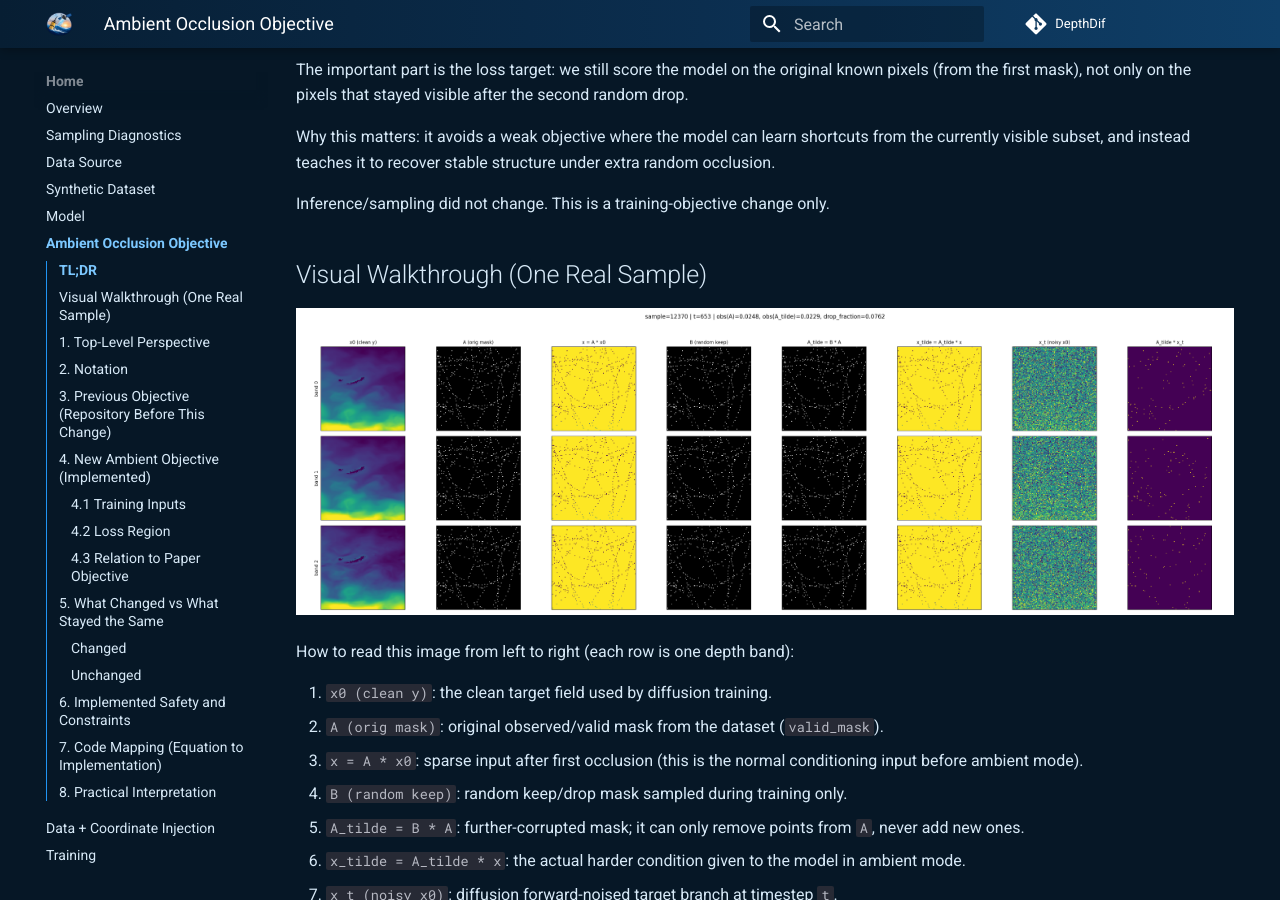
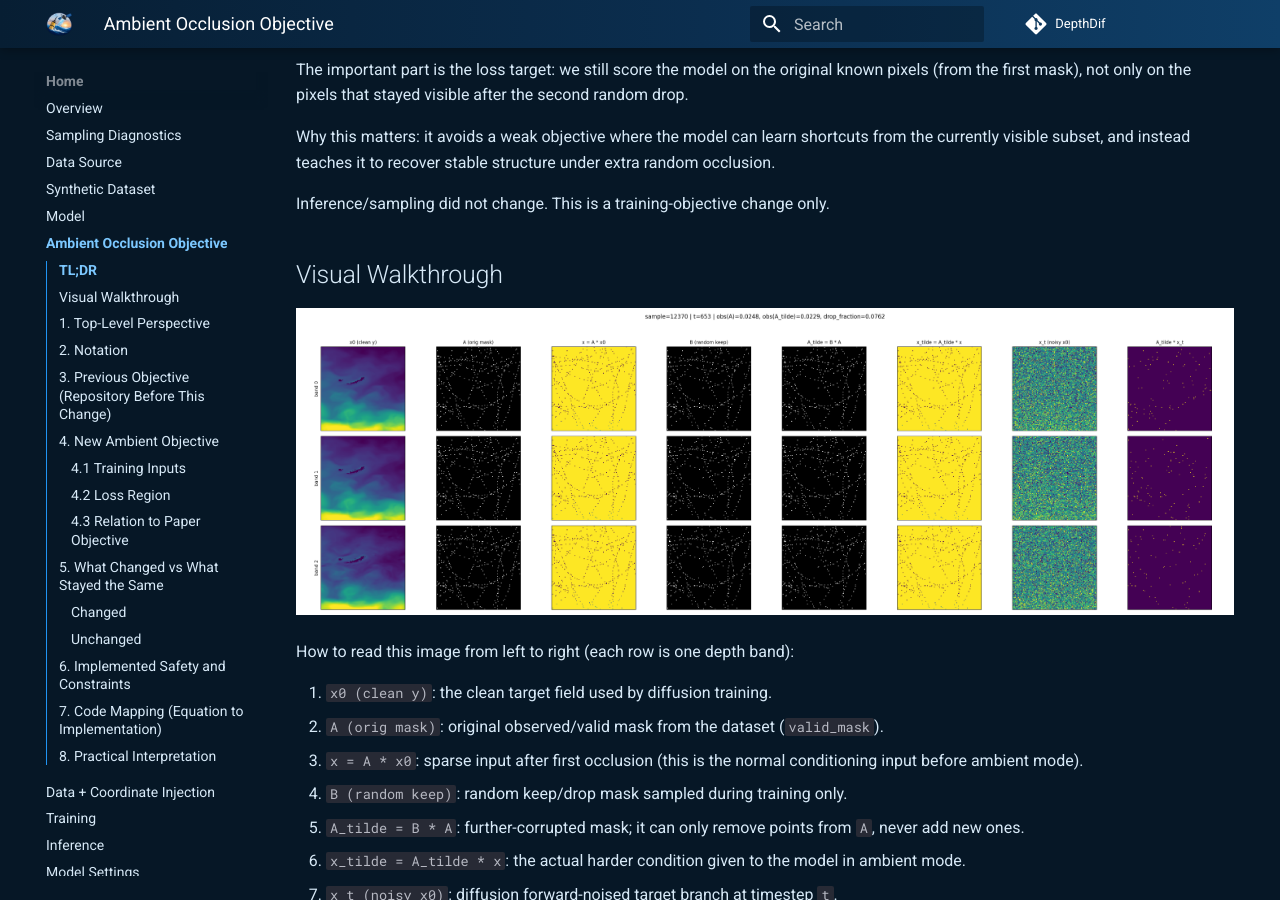
Before and after one commit to simon-donike/DepthDif, an MkDocs documentation site: the page built from docs/ambient-occlusion-objective.md, in a window 1280 px wide and 900 px high, scrolled down 489 px. Built offline with MkDocs 1.6.1 and Material for MkDocs 9.7.7, drawn with Linux system fonts in a browser that asks for light colours; comment, search, counter and statistics services are not loaded; some of the changed text lies outside the part shown.

Commit message:
ambient results

```diff
--- a/docs/ambient-occlusion-objective.md
+++ b/docs/ambient-occlusion-objective.md
@@ -18,7 +18,7 @@
 
 Inference/sampling did not change. This is a training-objective change only.
 
-## Visual Walkthrough (One Real Sample)
+## Visual Walkthrough
 
 ![Ambient objective step-by-step example](assets/sample_12370_t653.png)
 
@@ -88,7 +88,7 @@
 
 Conditioning used the original sparse input/mask pair \((x, A)\) (plus EO, if enabled), without extra stochastic masking during training.
 
-## 4. New Ambient Objective (Implemented)
+## 4. New Ambient Objective
 
 ### 4.1 Training Inputs
 
```
Also changed, not shown: docs/experiments.md (+3 -1 lines), docs/assets/ambient_dif_1.png (added).
